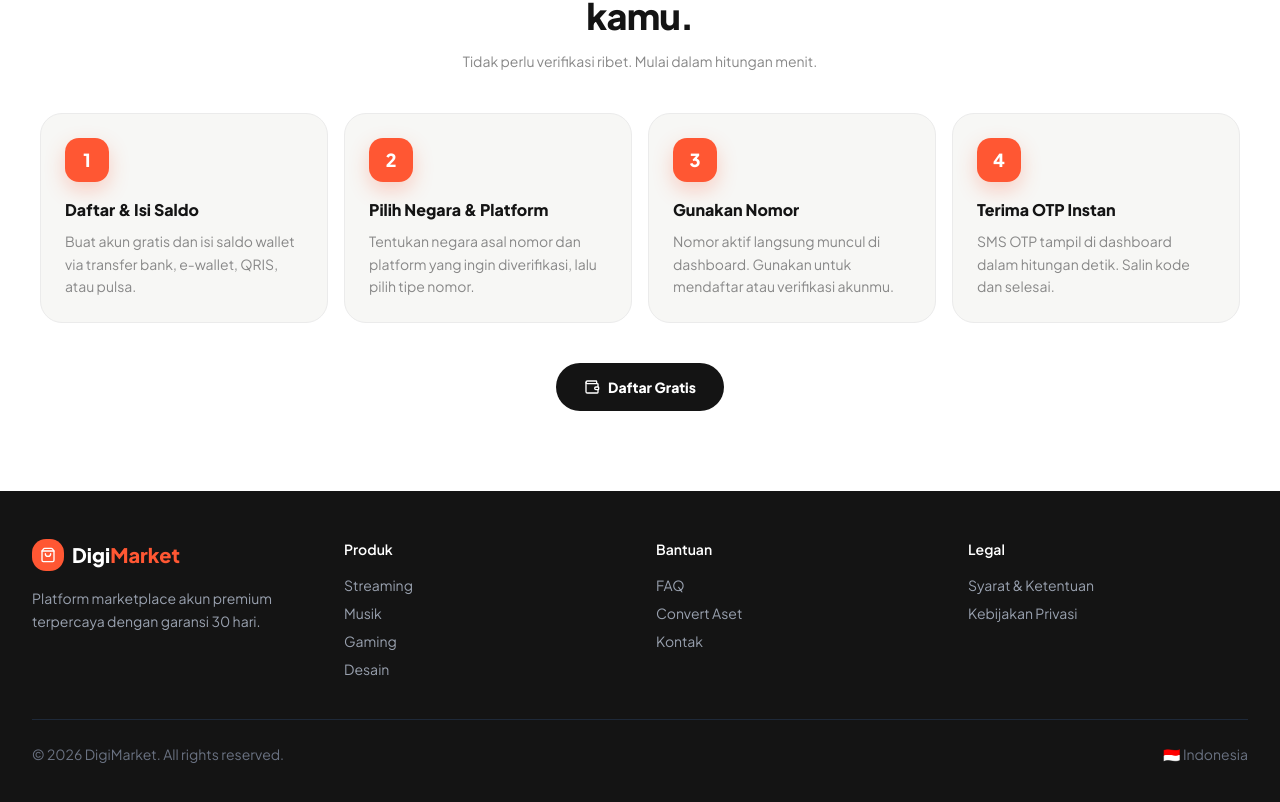
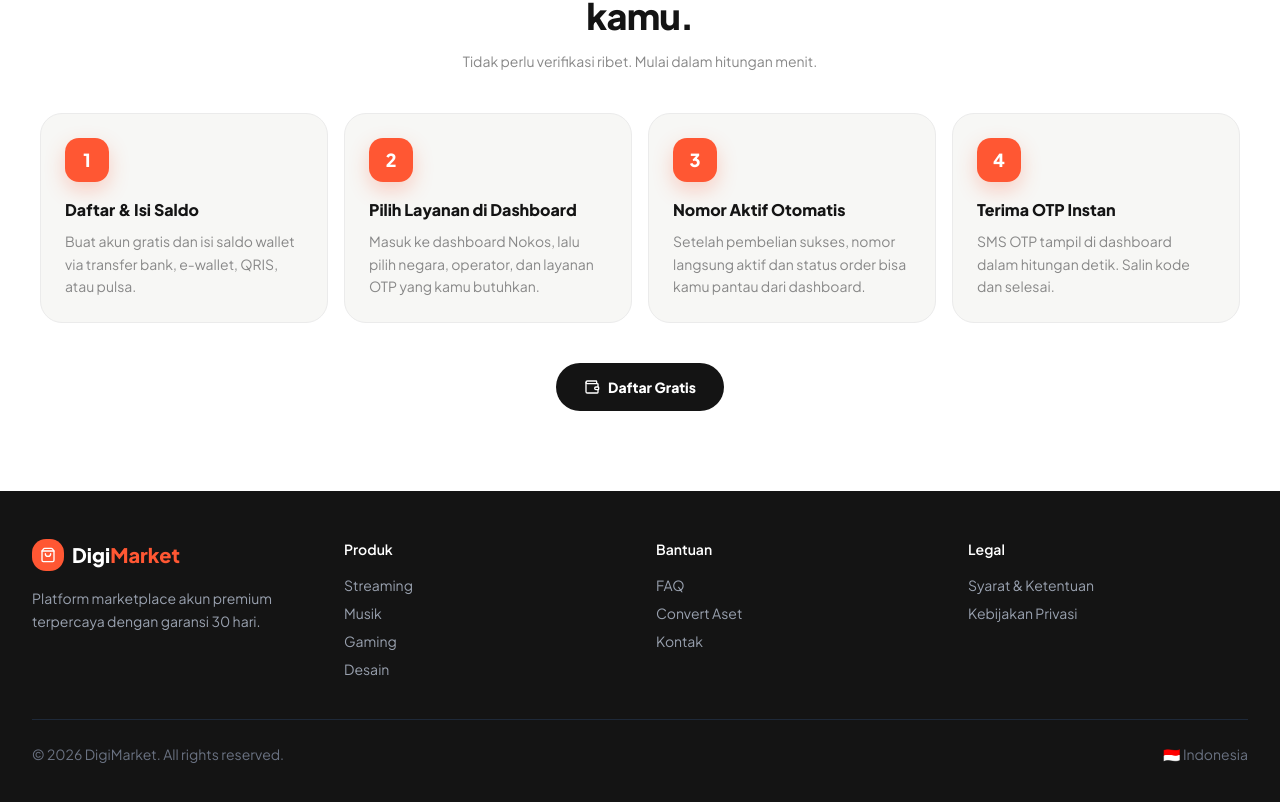
Before and after one commit to pikipici/premium-hub, a Next.js app in the folder premiumhub-web/: page /product/nokos in a window 1280 px wide. Shown: the part 871-1673 px from the top of the page. Built offline with nearby package versions, Linux system fonts and the light colour scheme; no server answers.

Commit message:
chore(nokos-landing): align how-it-works copy with dashboard flow
(cherry picked from commit 03a32761dfc28d9a69cbef87cb07299986700903)

```diff
--- a/premiumhub-web/src/app/(public)/product/nokos/page.tsx
+++ b/premiumhub-web/src/app/(public)/product/nokos/page.tsx
@@ -285,12 +285,12 @@ export default function LandingPage() {
                 desc: 'Buat akun gratis dan isi saldo wallet via transfer bank, e-wallet, QRIS, atau pulsa.',
               },
               {
-                title: 'Pilih Negara & Platform',
-                desc: 'Tentukan negara asal nomor dan platform yang ingin diverifikasi, lalu pilih tipe nomor.',
+                title: 'Pilih Layanan di Dashboard',
+                desc: 'Masuk ke dashboard Nokos, lalu pilih negara, operator, dan layanan OTP yang kamu butuhkan.',
               },
               {
-                title: 'Gunakan Nomor',
-                desc: 'Nomor aktif langsung muncul di dashboard. Gunakan untuk mendaftar atau verifikasi akunmu.',
+                title: 'Nomor Aktif Otomatis',
+                desc: 'Setelah pembelian sukses, nomor langsung aktif dan status order bisa kamu pantau dari dashboard.',
               },
               {
                 title: 'Terima OTP Instan',
```
